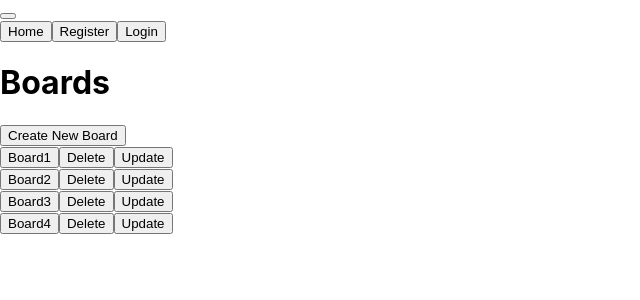
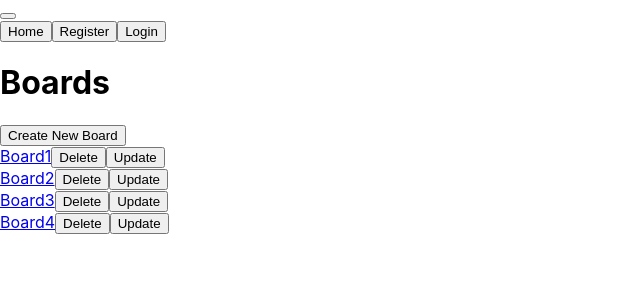
Before and after one commit to Teodor1331/Trello-Board-Project, a React (Create React App) app: page /boards in a window 1280 px wide. Shown: the top 300 px of the page, without its empty margins (0-640 px from the left). Built offline with nearby package versions, Linux system fonts and the light colour scheme.

Commit message:
Remove USELESS Dexie, Add LocalStorage

```diff
--- a/src/App.js
+++ b/src/App.js
@@ -31,11 +31,9 @@ const App = () => {
               <Route path='/register' element = { <RegisterPage /> } />
               <Route path="/login" element = {<LoginPage />} />
 
-              <Route path="/boards" element = {<BoardsPage />} />
-
-              <Route path = 'boards'>
+              <Route path = "boards">
                 <Route index element = {<BoardsPage />} />
-                <Route path = ':title' element = {<TrelloBoard />} />
+                <Route path = ":id" element = {<TrelloBoard />} />
               </Route>
 
               <Route path="*" element = {<ErrorPage />} />
--- a/src/Components/BoardsComponents/TrelloBoard.js
+++ b/src/Components/BoardsComponents/TrelloBoard.js
@@ -1,18 +1,15 @@
 import React from "react";
 // import TrelloColumn from "../TrelloColumn"
-import { dataBase } from "../../Database";
-import { useLiveQuery } from "dexie-react-hooks";
-import TrelloBoardTable from "./TrelloBoardTable";
-import {useState } from 'react'
 
-const TrelloBoard = () => {
+const TrelloBoard = (props) => {
     //const boards = useLiveQuery(() => dataBase.boards.toArray());
-    const [boards, setBoards] = useState( [
-        {id : 1, title : "Board1"},
-        {id : 2, title : "Board2"},
-        {id : 3, title : "Board3"},
-        {id : 4, title : "Board4"}
-    ])
+
+    // const [boards, setBoards] = useState( [
+    //    {id : 1, title : "Board1"},
+    //    {id : 2, title : "Board2"},
+    //    {id : 3, title : "Board3"},
+    //    {id : 4, title : "Board4"}
+    // ])
     // const state = {boards: [
     //     {id : 1, title : "Board1"},
     //     {id : 2, title : "Board2"},
@@ -20,14 +17,13 @@ const TrelloBoard = () => {
     //     {id : 4, title : "Board4"}
     // ]}
 
-    const addBoard = () => {
+    /*const addBoard = () => {
         let state2 = boards
         const id = boards.lenght + 1
         const title = "Title" + id
         state2.push({id: id, title : title});
         setBoards(state2)
-
-    }
+    }*/
 
     // addBoard()
     // addBoard()
@@ -35,7 +31,8 @@ const TrelloBoard = () => {
 
     return (
         <div>
-            {<TrelloBoardTable boards = {boards}/>}
+            <h1>{props.board.title}</h1>
+            {/*<TrelloBoardTable boards = {boards}/>*/}
         </div>
     )
 }
--- a/src/Components/BoardsComponents/TrelloBoardTable.js
+++ b/src/Components/BoardsComponents/TrelloBoardTable.js
@@ -18,7 +18,7 @@ const TrelloBoardTable = (props) => {
                 </tbody>
             </Table> */}
             <div className="container" styles="display:flex;flexDirection:column">
-                {props.boards.map(board => <TrelloBoardTableRow key={board.id} board = {board} onDelete={props.onDelete} onUpdate={props.onUpdate}/>)}
+                {props.boards.map(board => <TrelloBoardTableRow key={board.id} board = {board} onDelete={props.onDelete} onUpdate={props.onUpdate} rerender={props.rerender}/>)}
             </div>
 
         </React.Fragment>
--- a/src/Components/BoardsComponents/TrelloBoardTableRow.js
+++ b/src/Components/BoardsComponents/TrelloBoardTableRow.js
@@ -3,6 +3,7 @@ import Modal from 'react-bootstrap/Modal';
 import {Button, Form} from 'react-bootstrap';
 import {useState } from 'react'
 import { useNavigate } from "react-router";
+import { LinkContainer } from "react-router-bootstrap";
 
 
 
@@ -18,15 +19,15 @@ const TrelloBoardTableRow = (props) => {
         newName = value;
     }
 
-    const redirectBoard = () => {
-        navigate("/board/" + props.board.id);
-    }
+
 
     return (
         <React.Fragment>
             <div className="container" styles="display:flex;displayOrientation:row">
-                <button onClick = {redirectBoard}>{props.board.title}</button>
-                <button onClick = {() => props.onDelete(props.board.id)}>Delete</button>
+                <LinkContainer to={`/boards/${props.board.id}`}>
+                    <Button>{props.board.title}</Button>
+                </LinkContainer>
+                <Button onClick = {() => props.onDelete(props.board.id)}>Delete</Button>
                 <Button variant="primary" onClick={handleShow}>
                     Update
                 </Button>
@@ -47,7 +48,7 @@ const TrelloBoardTableRow = (props) => {
                     <Button variant="secondary" onClick={handleClose}>
                         Close
                     </Button>
-                    <Button variant="primary" onClick={() => props.onUpdate(props.board.id, newName)}>
+                    <Button variant="primary" onClick={() => {props.onUpdate(props.board.id, newName); handleClose();}}>
                         Save Changes
                     </Button>
                     </Modal.Footer>
--- a/src/Components/NavigationBar.js
+++ b/src/Components/NavigationBar.js
@@ -1,6 +1,5 @@
 import React from "react";
 
-import { dataBase } from '../Database';
 import authenticationContext from "../Authentication";
 
 import { useState } from "react";
--- a/src/Database.js
+++ /dev/null
@@ -1,13 +0,0 @@
-import Dexie from 'dexie';
-
-export const dataBase = new Dexie('TrelloDatabase');
-
-// https://dexie.org/docs/Version/Version.stores()
-
-dataBase.version(3).stores({
-    users: '++id, &username, password',
-    boards: '++id, &title, user_id',
-    columns: '++id, title, index, board_id',
-    cards: '++id, &title, description, user_id, column_id, board_id',
-    recent: '++id, [user_id+board_id]'
-})
--- a/src/Pages/BoardsPage.js
+++ b/src/Pages/BoardsPage.js
@@ -7,6 +7,8 @@ import TrelloBoardTable from "../Components/BoardsComponents/TrelloBoardTable"
 import {useState } from 'react'
 import authenticationContext from "../Authentication";
 import { useContext } from "react";
+import { useNavigate } from "react-router";
+
 
 
 const BoardsPage = () => {
@@ -20,6 +22,7 @@ const BoardsPage = () => {
         {id : 4, title : "Board4",  user_id : 0}
     ])
     const [counter, setCounter] = useState(4)
+    const navigate = useNavigate();
 
     const deleteBoard = (boardId) => {
         const state2 = state.filter(x => x.id !== boardId)
@@ -47,6 +50,10 @@ const BoardsPage = () => {
     }
     console.log(state)
 
+    const redirectBoard = (boardId) => {
+        navigate("/board/" + boardId);
+    }
+
     return (
         <React.Fragment>
             <Container className = {'my-5'} >
--- a/src/Pages/HomePage.js
+++ b/src/Pages/HomePage.js
@@ -1,10 +1,7 @@
 import React from "react";
 
-import { dataBase } from "../Database"
-import { useLiveQuery } from "dexie-react-hooks";
-
 const HomePage = () => {
-    const users = useLiveQuery(() => dataBase.users.toArray());
+    const users = Object.keys(localStorage)
 
     return (
         <React.Fragment>
@@ -12,7 +9,7 @@ const HomePage = () => {
                 <h1 className = {'mb-5'}>Home</h1>
                 <h2 className = {'mb-5'}>Users:</h2>
                 <ol>
-                {users?.map(user => <li key = {user.id}>{user.username}</li>)}
+                {users?.map(user => <li key = {user.id}>{user}</li>)}
                 </ol>
             </div>
         </React.Fragment>
--- a/src/Pages/LoginPage.js
+++ b/src/Pages/LoginPage.js
@@ -1,6 +1,5 @@
 import React from "react";
 
-import { dataBase } from "../Database";
 
 import { useState } from "react";
 import { useContext } from "react";
@@ -18,17 +17,16 @@ const LoginPage = () => {
 
     const loginUser = async (event) => {
         event.preventDefault()
-        const user = await dataBase.users.where({username: username}).first()
 
-        if (!user) {
+        if (!Object.keys(localStorage).includes(username)) {
             alert('User with this username does not exist!');
             throw new Error('LoginError');
-        } else if (user.password !== password) {
+        } else if (localStorage.getItem(username) !== password) {
             alert('You entered wrong password! Try again!');
             throw new Error('LoginError');
         }
 
-        authentication.setUser(user);
+        authentication.setUser(username);
         navigate("/");
     }
 
--- a/src/Pages/RegisterPage.js
+++ b/src/Pages/RegisterPage.js
@@ -1,6 +1,4 @@
 import React from "react";
-
-import { dataBase } from "../Database";
 
 import { useState } from "react";
 import { useNavigate } from "react-router";
@@ -12,17 +10,13 @@ const RegisterPage = () => {
 
   const registerUser = async (event) => {
     event.preventDefault();
-    const current_user = await dataBase.users.where({username: username}).first();
 
-    if (current_user) {
+    if (Object.keys(localStorage).includes(username)) {
       alert("A user with this username has already been registered!");
       throw new Error('LoginError!');
     }
 
-    await dataBase.users.add({
-      username: username,
-      password: password
-    });
+    localStorage.setItem(username, password);
     navigate('/login');
   }
 
```
